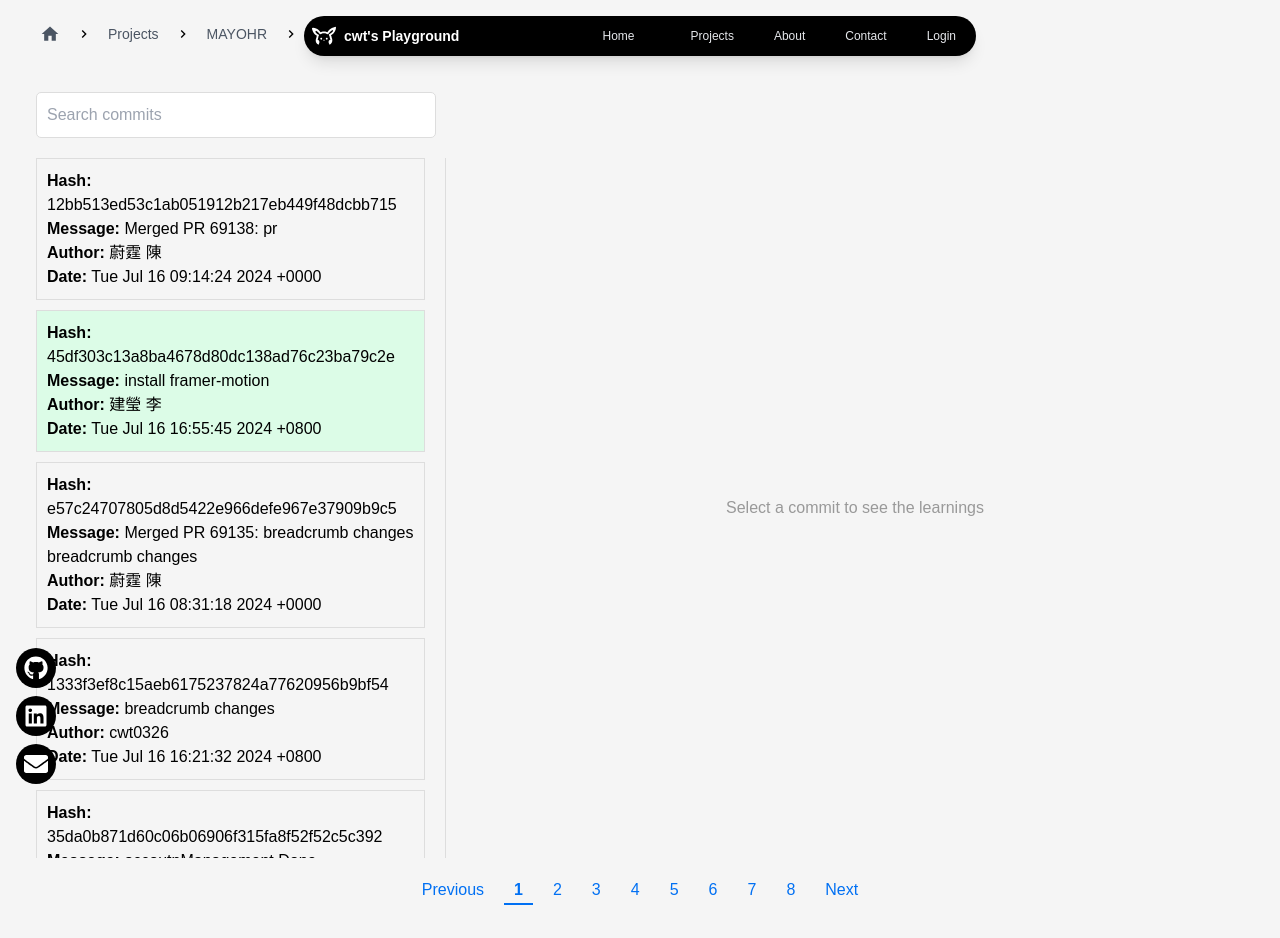
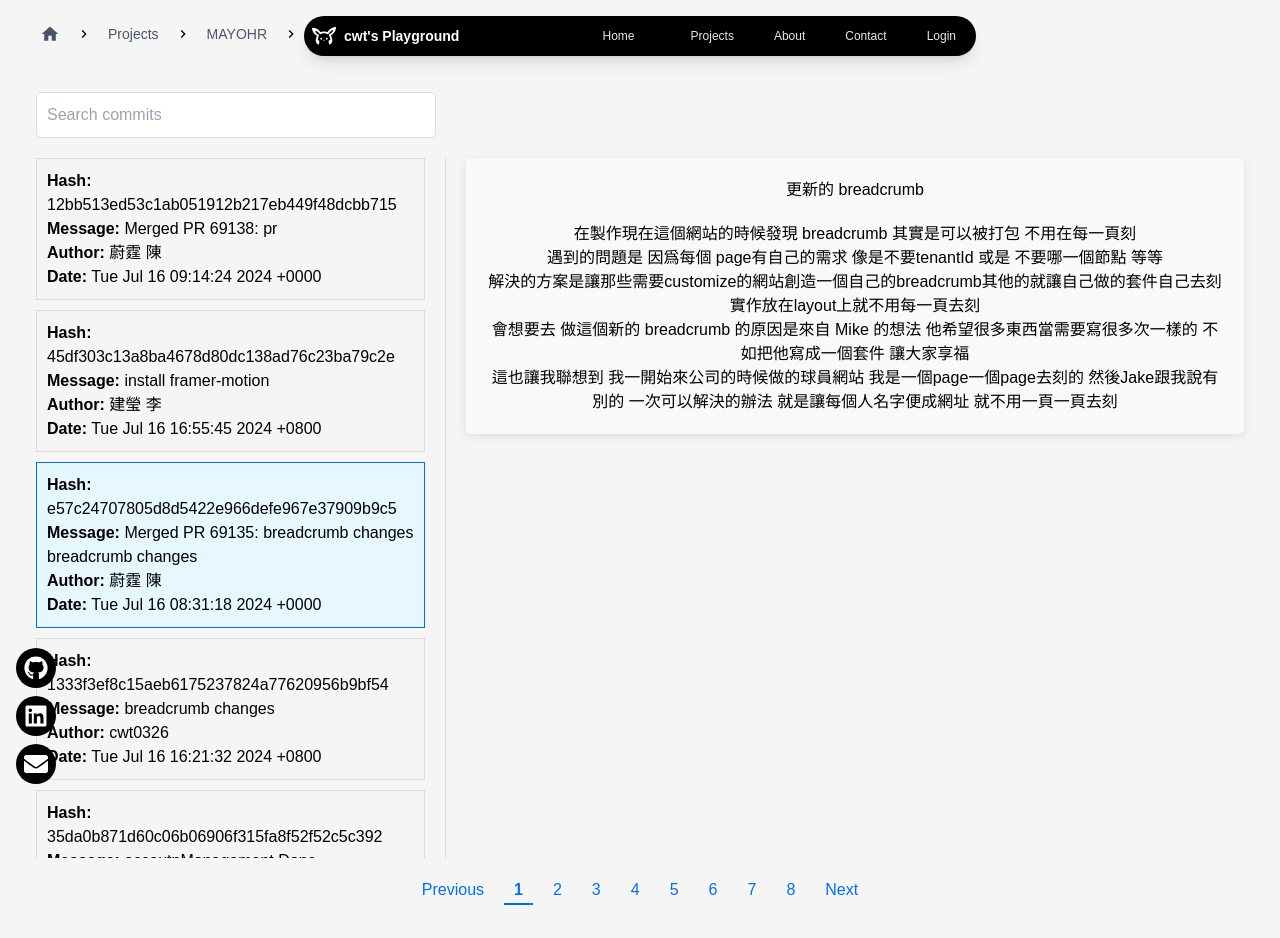
Before and after one commit to timchen0326/tims-playland, a Next.js app: page /projects/mayohr/commits in a window 1280 px wide. Both pictures are taken after a click on the item 230 px from the left and 545 px from the top of the page. Built offline with nearby package versions, Linux system fonts and the light colour scheme.

Commit message:
commit done

```diff
--- a/src/app/projects/mayohr/commits/index.tsx
+++ b/src/app/projects/mayohr/commits/index.tsx
@@ -11,13 +11,22 @@
         message: "install framer-motion",
         author: "建瑩 李",
         date: "Tue Jul 16 16:55:45 2024 +0800",
-        learnings: "I learned how to integrate framer-motion for animations."
       },
       {
         hash: "e57c24707805d8d5422e966defe967e37909b9c5",
         message: "Merged PR 69135: breadcrumb changes\n\nbreadcrumb changes",
         author: "蔚霆 陳",
-        date: "Tue Jul 16 08:31:18 2024 +0000"
+        date: "Tue Jul 16 08:31:18 2024 +0000",
+        learnings: (
+          <div className="text-center">
+            <p>更新的 breadcrumb</p>
+            <p className='mt-5'>在製作現在這個網站的時候發現 breadcrumb 其實是可以被打包 不用在每一頁刻</p>
+            <p>遇到的問題是 因爲每個 page有自己的需求 像是不要tenantId 或是 不要哪一個節點 等等 </p>
+            <p>解決的方案是讓那些需要customize的網站創造一個自己的breadcrumb其他的就讓自己做的套件自己去刻</p>
+            <p>實作放在layout上就不用每一頁去刻</p>
+            <p>會想要去 做這個新的 breadcrumb 的原因是來自 Mike 的想法 他希望很多東西當需要寫很多次一樣的 不如把他寫成一個套件  讓大家享福</p>
+            <p>這也讓我聯想到 我一開始來公司的時候做的球員網站 我是一個page一個page去刻的 然後Jake跟我說有別的 一次可以解決的辦法 就是讓每個人名字便成網址 就不用一頁一頁去刻</p>
+            </div>)
       },
       {
         hash: "1333f3ef8c15aeb6175237824a77620956b9bf54",
@@ -101,7 +110,16 @@
         hash: "b81974f4a36a6bad8351610f5071a287652f6136",
         message: "Merged PR 68908: REDUX權限",
         author: "蔚霆 陳",
-        date: "Mon Jul 8 08:36:21 2024 +0000"
+        date: "Mon Jul 8 08:36:21 2024 +0000",
+        learnings: (
+          <div className="text-center">
+            <p>修改 userId 權限 並用redux來取資料</p>
+            <p className='mt-5'>使用 redux 來拉 user 的權限是因為才不能讓使用者擅自修改 localstorage 擅自的去修改自己的權限</p>
+            <p>一開始對redux這個套件完全不瞭解 需要做到的是 理清楚先後順序 要先打 api 然後存取資料 還是後打 api </p>
+            <p>會決定 後面打 API 的主要原因是假如後臺修改了權限那使用者不用重新登入 只要更換網頁 權限會自動刷新 不會影響到 使用者的困擾</p>
+            <p>實作是把redux參數綁在layout 這樣每一個界面都可以接觸到 省去了很多不必要的麻煩</p>
+            <p className='mt-5'>很多時候遇到這種狀況 需要理清楚先後順序 理解套件 然後再滿足需求 不然很容易搞混</p>
+            </div>)
       },
       {
         hash: "8c99e4a76214d0f710703b0348974077e7f90280",
@@ -126,12 +144,6 @@
         message: '"save in progress"',
         author: "cwt0326",
         date: "Mon Jul 8 15:12:49 2024 +0800"
-      },
-      {
-        hash: "081931c0e9d80f7d67273377acc7cb4c014bc7be",
-        message: "add suppressHydrationWarning",
-        author: "建瑩 李",
-        date: "Mon Jul 8 14:37:20 2024 +0800"
       },
       {
         hash: "c0d924335c79b0c431012a5888c11af53419b633",
@@ -185,7 +197,16 @@
         hash: "7f8203e7482ae91ac26028fb0edb012a7de65e11",
         message: "Merged PR 68834: 更改了tree的員工資訊現在有manager還有formdetail頁＋了rawdata還有designversion\n\n更改了tree的員工資訊現在有manager還有formdetail頁＋了rawdata還有designversion",
         author: "蔚霆 陳",
-        date: "Wed Jul 3 07:54:40 2024 +0000"
+        date: "Wed Jul 3 07:54:40 2024 +0000",
+        learnings: (
+          <div className="text-center">
+            <p>組織樹</p>
+            <p className='mt-5'>對於製作這個組織樹有很特別的印象</p>
+            <p>一開始完全對與修改這個套件感到奇妙 後來使用了 react-d3-tree 這個套件去把原本的組織樹包起來</p>
+            <p>原本以爲修改組織樹就完成了 後來又有新的 request 需要讓組織樹可以被查詢 所以後來去詳細閲讀了 套件網站之後 發現可以 customize 去修改搜尋之後的顔色</p>
+            <p>做完之後 又有新的 request 是希望可以搜尋並 移動到那一個 node 上面</p>
+            <p>本來想說套件可能有自帶 可是後來發現沒有 在 Mike 的帶領下 找到了點擊制中 後來使用了模擬點擊來解決問題</p>
+            </div>)
       },
       {
         hash: "e470b75ad5e0a047db137f7ec0b36c245fb24ac5",
@@ -206,22 +227,10 @@
         date: "Wed Jul 3 15:12:59 2024 +0800"
       },
       {
-        hash: "385a27478d8513162a9cba775f223fd43d69174b",
-        message: "JsonEditor stringTruncate be 5000",
-        author: "建瑩 李",
-        date: "Wed Jul 3 14:48:49 2024 +0800"
-      },
-      {
         hash: "fbebc8c1571edcaf02c8836abeb7170cc7f6f8d7",
         message: "Merged PR 68653: org tree done",
         author: "蔚霆 陳",
         date: "Mon Jul 1 06:25:29 2024 +0000"
-      },
-      {
-        hash: "9c1810cbf88b98961efb6ef5773e9e93677aee10",
-        message: "關閉沒實作的sidebar menu",
-        author: "建瑩 李",
-        date: "Mon Jul 1 14:25:03 2024 +0800"
       },
       {
         hash: "0bcc27c7735137331a15d363381e7be0e87476ac",
@@ -371,6 +380,8 @@
               <p>平行路由的用意是讓很多網頁在同一時間渲染 這樣網頁才不會很慢才渲染出來</p>
               <p>一開始去搜尋了 next.js自己的<a className="text-blue-500 underline" href='https://nextjs.org/docs/app/building-your-application/routing/parallel-routes'>網站</a></p>
               <p>一直鬼打墻 因爲發現平行路由需要 layout.tsx 來包 不然網頁沒辦法呈現</p>
+              <p className="mt-5">後來還有遇到一個 需求 是要把 dashboard上面的資料 變成 link 點過去 他原本的界面 並且搜尋</p>
+              <p >當時想到的做法是用 localstorage 去管理 但是 localstorage 是一個很難去維護的一個東西 所以後來把所有東西都綁成 query 寫在網址上 非常的好理解 而且是在一個看得到的地方</p>
               <pre>
                   <code>
                   {`
```
